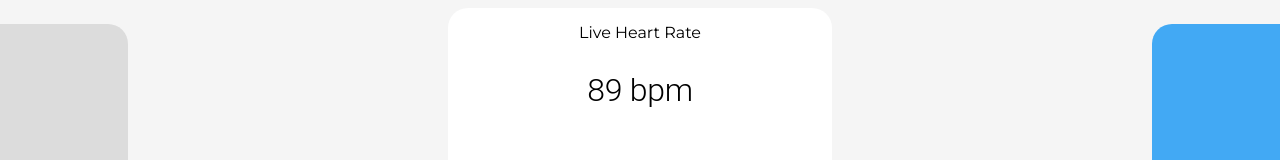
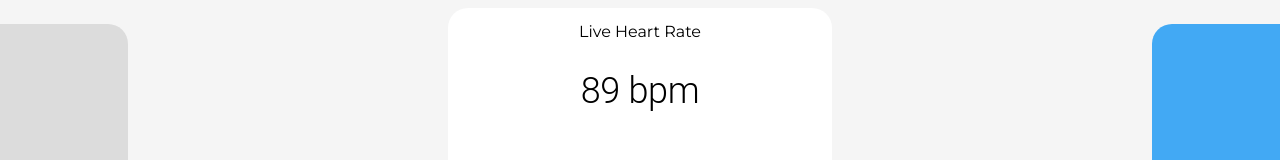
Before and after one commit to Amrkhwazir/Nextjs-UI, a Next.js app: page /patienthomepage in a window 1280 px wide. Shown: the part 182-342 px from the top of the page. Built offline with nearby package versions, Linux system fonts and the light colour scheme.

Commit message:
fix bugs

```diff
--- a/src/app/patientProfilepage/page.jsx
+++ b/src/app/patientProfilepage/page.jsx
@@ -9,8 +9,8 @@ import Link from 'next/link';
 
 const page = () => {
   return (
-    <Box sx={{width: '100%', height: "100vh", backgroundColor: "whitesmoke", padding: "30px",  overflowY: "scroll"}}>
-      <Box sx={{width: '100%', height: "100vh" , backgroundColor: "white", borderRadius: "8px", position: "relative"}}>
+    <Box sx={{width: '100%', height: "100vh", backgroundColor: "whitesmoke", padding: "30px",}}>
+      <Box sx={{width: '100%', height: "100vh" , backgroundColor: "white", borderRadius: "8px", position: "relative", overflowY: "scroll"}}>
         <Box sx={{width: "100%", height: "100px", backgroundColor: "#41A9F4", borderTopLeftRadius: "8px", borderTopRightRadius: "8px",  display: "flex", justifyContent:"space-between", padding: "40px"}}>
            <Link href={"/"}>
             <Image src={"/images/arrowRight.png"} alt='go back' width={30} height={30} style={{cursor: "pointer"}} />
--- a/src/app/patienthomepage/page.jsx
+++ b/src/app/patienthomepage/page.jsx
@@ -19,7 +19,7 @@ import { Box, Typography } from '@mui/material'
               <Box>
                 <Typography variant='body'>Hi</Typography>
                 <Typography variant='h4' sx={{fontSize: {
-                    xs: "16px",
+                    xs: "20px",
                     sm: "24px",
                     md: "32px",
                     lg: "32px",
@@ -38,7 +38,7 @@ import { Box, Typography } from '@mui/material'
                 xl: "50%"
             }, height: "100%" , backgroundColor: "white", borderRadius: "20px", display: "flex", flexDirection: "column", justifyContent: "space-around", alignItems: "center"}}>
                 <Typography variant='body'>Live Heart Rate</Typography>
-                <Typography variant='h2' sx={{fontSize: {xs: "24px", sm: "28px", md: "28px", lg: "32px"}}}>89 bpm</Typography>
+                <Typography variant='h2' sx={{fontSize: {xs: "28px", sm: "32px", md: "32px", lg: "36px"}}}>89 bpm</Typography>
                 <Image src={"/images/heart.png"} alt='heart logo' width={120} height={120} />
                 <GraphicEq />
 
```
